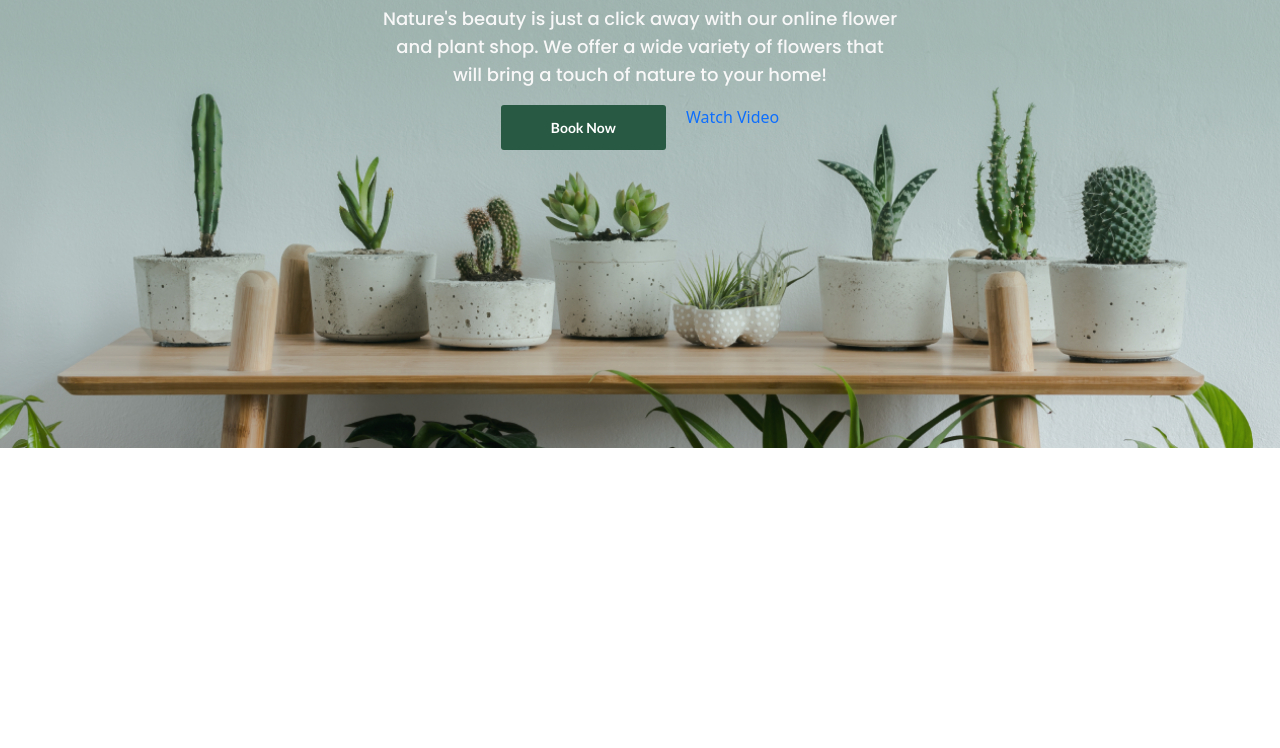
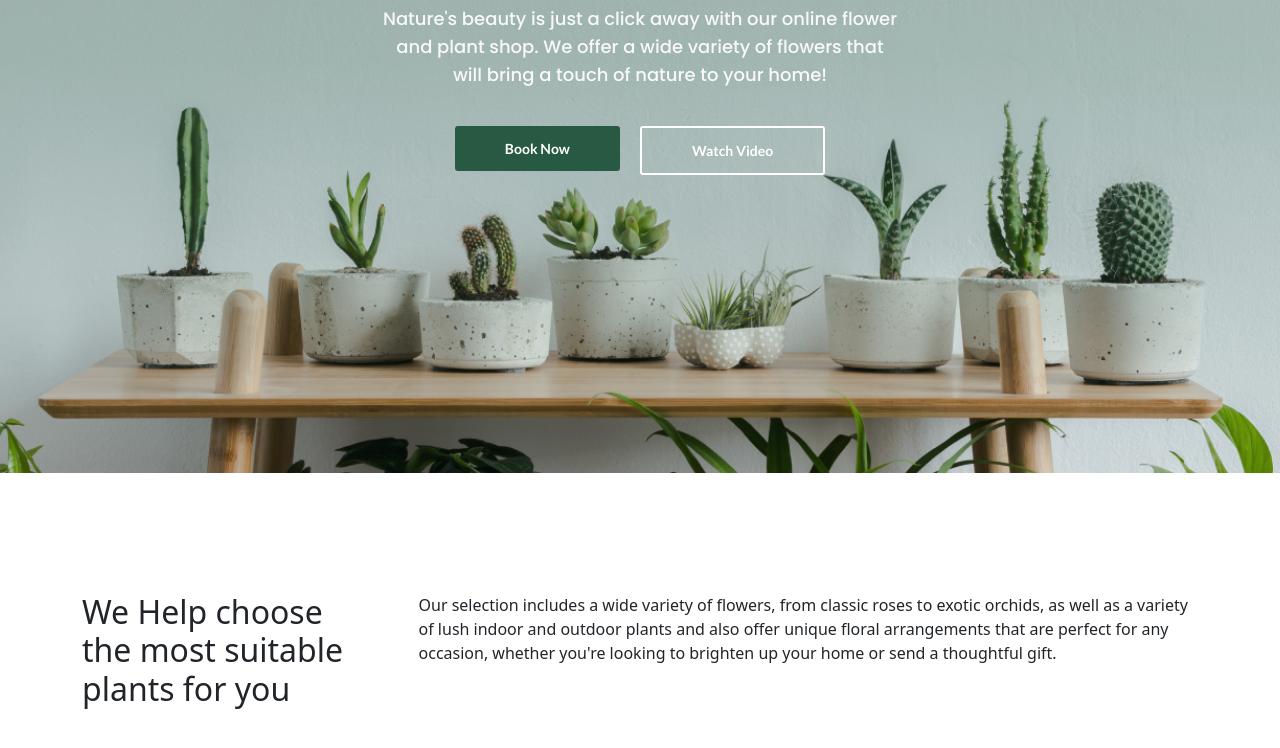
Before and after one commit to hossain-mahmud/Florist-Landing-Page, a plain HTML site: page index.html in a window 1280 px wide. Shown: the part 410-1158 px from the top of the page. Before the commit the page ends 858 px from the top, so only its background shows below. Drawn offline with nearby package versions, Linux system fonts and the light colour scheme.

Commit message:
add choose section

```diff
--- a/css/style.css
+++ b/css/style.css
@@ -49,6 +49,7 @@ display: inline-block;
     font-family: var(--poppins);
     color: #F8F8F8;
     text-align: center;
+    margin-bottom: 37px;
 }
 .hero_buttons{
 display: flex;
@@ -68,6 +69,41 @@ gap: 20px;
 .hero_buttons .book_now a:hover{
     border: 2px solid #fff;
     background: none;
+}
+.hero_buttons .watch_video a{
+    padding: 12px 50px;
+    border: 2px solid #fff;
+    border-radius: 3px;
+    font-size: 14px;
+    font-weight: 700;
+    font-family: var(--lato);
+    color: #fff;
+    transition: all linear .3s;
+}
+.hero_buttons .watch_video a:hover{
+    border: 2px solid #285A43;
+    background: #285A43;
+}
+/* -------------- hero css part start  ------------ */
+/* ============ choose_section css part start  ============= */
+#choose_section{
+    padding: 120px 0;
+}
+.choose_texts{
+    display: flex;
+    justify-content: center;
+    gap: 75px;
+}
 
-}
-/* ----------------- hero css part start  ----------------- */
+
+
+/* -------------- choose_section css part start  ------------ */
+/* ============ choose_section css part start  ============= */
+
+/* -------------- choose_section css part start  ------------ */
+/* ============ choose_section css part start  ============= */
+
+/* -------------- choose_section css part start  ------------ */
+/* ============ choose_section css part start  ============= */
+
+/* -------------- choose_section css part start  ------------ */
--- a/index.html
+++ b/index.html
@@ -60,15 +60,38 @@
             </div>
         </div>
     </section>
+    <!-- ----- hero part end ------ -->
+    <!-- ===== choose part start ===== -->
+    <section id="choose_section">
+        <div class="container co-lg-12">
+            <div class="choose_texts">
+                <div class="choose_texts_left">
+                    <h2>We Help choose the most suitable plants for you</h2>
+                </div>
+                <div class="choose_texts_right">
+                    <p>Our selection includes a wide variety of flowers, from classic roses to exotic orchids, as well as a variety of lush indoor and outdoor plants and also offer unique floral arrangements that are perfect for any occasion, whether you're looking to brighten up your home or send a thoughtful gift. </p>
+                </div>
+            </div>
+        </div>
+    </section>
+
+    <!-- ---- choose menu part end ----- -->
+    <!-- ===== hero part start ===== -->
 
 
+    <!-- ---- main menu part end ----- -->
+    <!-- ===== hero part start ===== -->
 
 
+    <!-- ---- main menu part end ----- -->
+    <!-- ===== hero part start ===== -->
 
 
-    <!-- ----- hero part end ------ -->
+    <!-- ---- main menu part end ----- -->
+    <!-- ===== hero part start ===== -->
 
 
+    <!-- ---- main menu part end ----- -->
 
 
 
```
